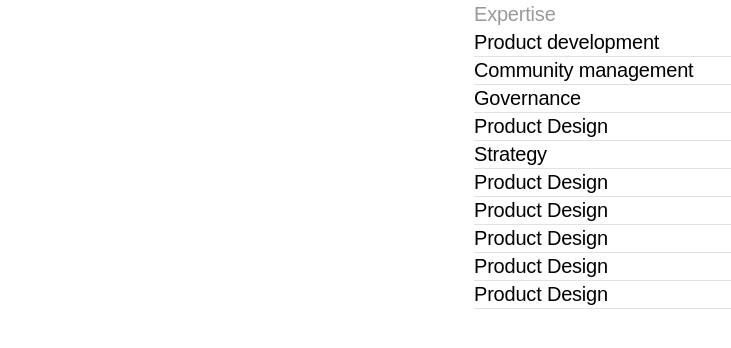
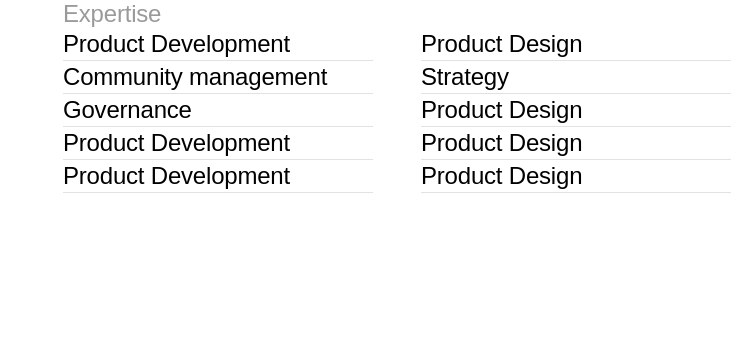
Before and after one commit to TheGymRwanda/unit8-maroon, a Next.js app: page / in a window 1280 px wide. Shown: the top 348 px of the page, without its empty margins (549-1280 px from the left). Built offline with nearby package versions, Linux system fonts and the light colour scheme.

Commit message:
Feat: added expertise section

```diff
--- a/components/section/Expertise.jsx
+++ b/components/section/Expertise.jsx
@@ -1,83 +1,53 @@
 import React from "react";
 
 export default function Expertise() {
+  const firstList = [
+    "Product Development",
+    "Community management",
+    "Governance",
+    "Product Development",
+    "Product Development",
+  ];
+  const secondList = [
+    "Product Design",
+    "Strategy",
+    "Product Design",
+    "Product Design",
+    "Product Design",
+  ];
   return (
     <section className="float-right">
-      <div className="flex flex-col text-left ">
-        <div>
-          <p className="h-1.75 w-5.3125 font-Neufile text-xl font-normal  tracking-spacing-sm text-expertiseGrey">
-            Expertise
-          </p>
-        </div>
+      <div className="flex flex-col text-left">
+        <p className="font-Neufile  text-xl  font-normal tracking-spacing-sm text-expertiseGrey  ipad:text-1.5 desktop:text-1.5">
+          Expertise
+        </p>
 
-        <div className=" h-1.75 w-16.0625">
-          <p className="h-1.75 w-12.3125 font-Neufile  text-xl font-normal  tracking-spacing-sm text-black">
-            Product development
-          </p>
-          <hr className="solid w-16.0625 border-borderGrey" />
-        </div>
+        <div className="ipad:grid ipad:grid-cols-2 ipad:space-x-6">
+          <div>
+            {firstList.map((list, i) => {
+              return (
+                <div>
+                  <p key={i} className=" font-Neufile text-xl font-normal tracking-spacing-sm text-black ipad:text-2xl">
+                    {list}
+                  </p>
+                  <hr className="solid w-16.0625 border-borderGrey ipad:w-18.1306  desktop:w-19.375" />
+                </div>
+              );
+            })}
+          </div>
 
-        <div className="h-1.75 w-16.0625">
-          <p className="h-1.75 w-14.375 font-Neufile  text-xl font-normal tracking-spacing-sm text-black">
-            Community management
-          </p>
-          <hr className="solid w-16.0625  border-borderGrey" />
-        </div>
-
-        <div className="h-1.75 w-16.0625">
-          <p className="h-1.75 w-6.8125 font-Neufile  text-xl  tracking-spacing-sm text-black">
-            Governance{" "}
-          </p>
-          <hr className="solid w-16.0625 border-borderGrey" />
-        </div>
-
-        <div className="h-1.75 w-16.0625">
-          <p className="h-1.75 w-8.6875 font-Neufile  text-xl font-normal  tracking-spacing-sm text-black">
-            Product Design
-          </p>
-          <hr className="solid w-16.0625  border-borderGrey" />
-        </div>
-
-        <div className=" h-1.75 w-16.0625">
-          <p className="h-1.75 w-4.75 font-Neufile  text-xl font-normal  tracking-spacing-sm text-black">
-            Strategy
-          </p>
-          <hr className="solid w-16.0625  border-borderGrey" />
-        </div>
-
-        <div className=" h-1.75 w-16.0625">
-          <p className=" h-1.75 w-8.6875 font-Neufile  text-xl font-normal  tracking-spacing-sm text-black">
-            Product Design
-          </p>
-          <hr className="solid w-16.0625  border-borderGrey" />
-        </div>
-
-        <div className=" h-1.75 w-16.0625">
-          <p className=" h-1.75 w-8.6875 font-Neufile  text-xl font-normal  tracking-spacing-sm text-black">
-            Product Design
-          </p>
-          <hr className="solid w-16.0625  border-borderGrey" />
-        </div>
-
-        <div className=" h-1.75 w-16.0625">
-          <p className=" h-1.75 w-8.6875 font-Neufile  text-xl font-normal  tracking-spacing-sm text-black">
-            Product Design
-          </p>
-          <hr className="solid w-16.0625  border-borderGrey" />
-        </div>
-
-        <div className=" h-1.75 w-16.0625">
-          <p className=" h-1.75 w-8.6875 font-Neufile  text-xl font-normal  tracking-spacing-sm text-black">
-            Product Design
-          </p>
-          <hr className="solid w-16.0625  border-borderGrey" />
-        </div>
-
-        <div className=" h-1.75 w-16.0625">
-          <p className=" h-1.75 w-8.6875 font-Neufile  text-xl font-normal  tracking-spacing-sm text-black">
-            Product Design
-          </p>
-          <hr className="solid w-16.0625  border-borderGrey" />
+          <div>
+            {secondList.map((list, i) => {
+              return (
+                <div>
+                  <p key={i} className=" font-Neufile text-xl font-normal tracking-spacing-sm text-black ipad:text-2xl">
+                    {list}
+                  </p>
+                  <hr className="solid w-16.0625 border-borderGrey ipad:w-18.1306  desktop:w-19.375" />
+                </div>
+              );
+            })}
+          </div>
         </div>
       </div>
     </section>
--- a/tailwind.config.js
+++ b/tailwind.config.js
@@ -6,6 +6,17 @@ module.exports = {
   ],
   theme: {
     extend: {
+      screens: {
+        'ipad': '391px',
+        // => @media (min-width: 390px) { ... }
+
+        'tablet': '834px',
+        // => @media (min-width: 834px) { ... }
+
+        'desktop': '1024px',
+        // => @media (min-width: 1440px) { ... }
+
+      },
       colors: {
         "primary-purple": "#5602E0",
         "dark-grey": "#9A9A9A",
@@ -24,6 +35,7 @@ module.exports = {
         "heading-one": "4rem", //64px
         "mob-heading-one": "3.5rem", //56px
         "mob-heading-three": "1.75rem", //28px
+        "1.5":"1.5rem"
       },
 
       lineHeight: {
@@ -51,6 +63,11 @@ module.exports = {
         8.6875: "8.6875rem",
         4.75: "4.75rem",
         8.6875: "8.6875rem",
+
+        "18.1306":"18.1306rem",
+        "19.375":"19.375rem"
+
+
       },
       height: {
         fit: "fit-content",
```
